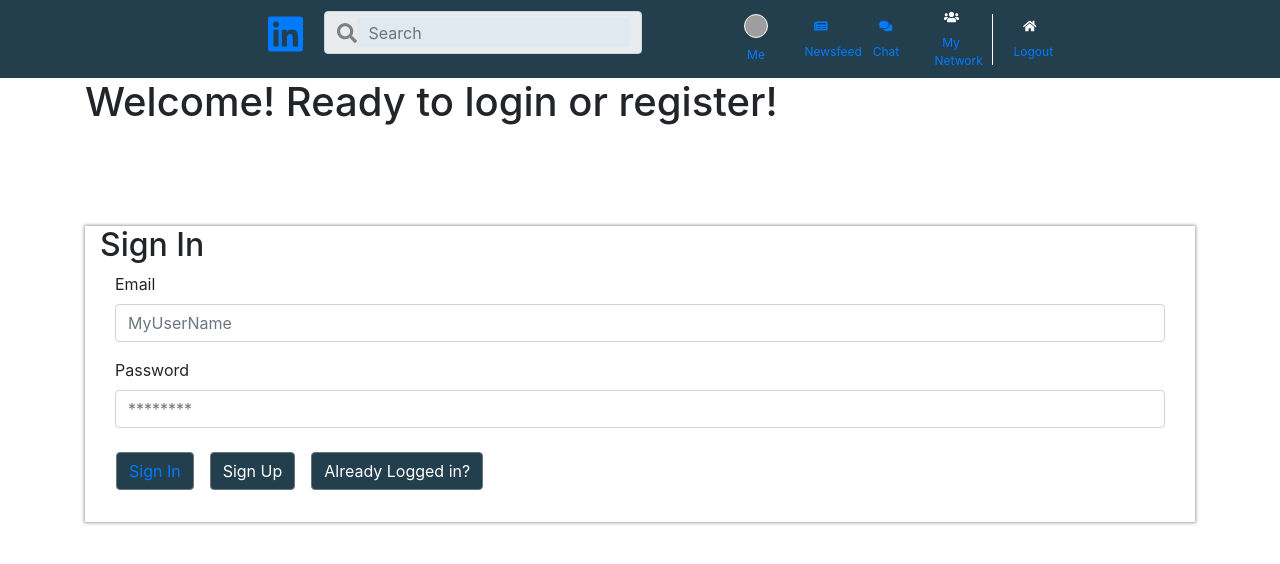
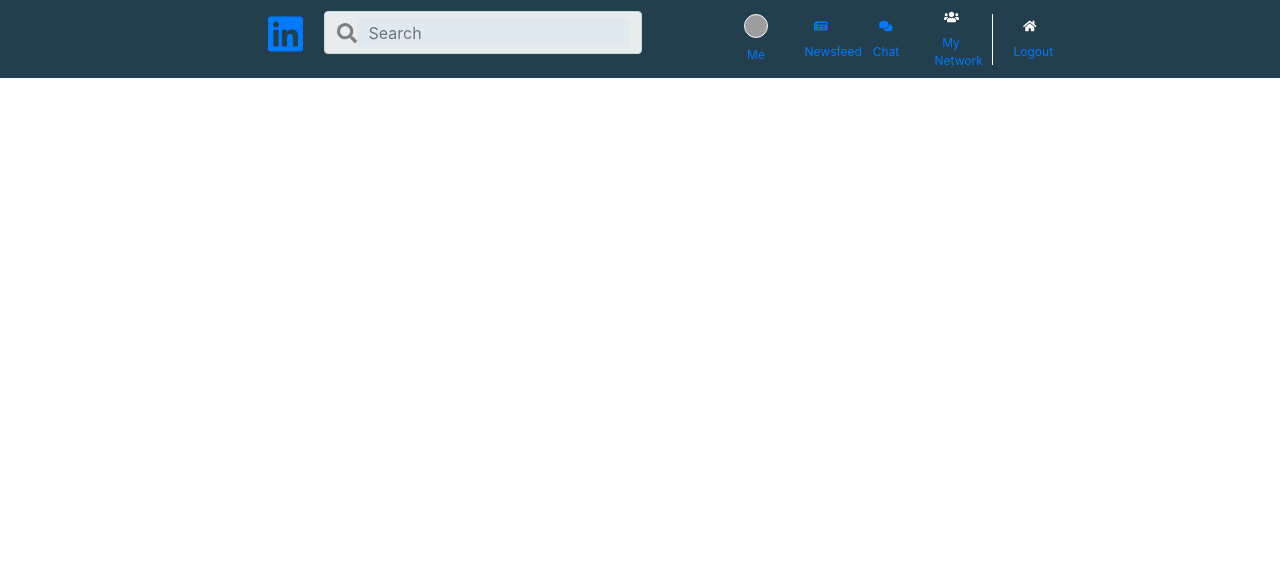
Before and after one commit to HenLovelyBird/FE_New_LinkedIn_TokenAuth, a React (Create React App) app: page /login in a window 1280 px wide. Shown: the top 564 px of the page. Built offline with nearby package versions, Linux system fonts and the light colour scheme; grey boxes are pictures that could not be loaded.

Commit message:
sign in working

```diff
--- a/src/App.js
+++ b/src/App.js
@@ -1,8 +1,8 @@
 import React from 'react';
 import { Container } from 'reactstrap'
-import { BrowserRouter as Router, Route, Switch, Link } from "react-router-dom"
+// import { BrowserRouter as Router, Route, Switch, Link } from "react-router-dom"
 import './App.css';
-import Loginpage from './Pages/Login/LoginIndex.jsx'
+import LoginIndex from './Pages/Login/LoginIndex.jsx'
 // import Profile from './Pages/Profile/ProfileIndex'
 // import Registrationomponent from "./Pages/Registration/RegistrationIndex"
 // import PrivateRoute from "./PrivateRoute"
@@ -21,7 +21,7 @@ function App() {
   return (
     <Container>
       <h1> Welcome! Ready to login or register!</h1>
-      <Loginpage />
+      <LoginIndex />
     </Container>
   );
 }
--- a/src/Pages/Login/Components/RegistrationComponent.jsx
+++ b/src/Pages/Login/Components/RegistrationComponent.jsx
@@ -1,25 +1,24 @@
-import React from 'react';
+import React from "react";
 // import '../App.css';
-import { useState } from "react"
-import {withRouter} from "react-router-dom"
-import { connect }from "react-redux"
+import { useState } from "react";
+import { withRouter } from "react-router-dom";
+import { connect } from "react-redux";
 
-const mapStateToProps = state => state
+const mapStateToProps = state => state;
 const mapDispatchToProps = dispatch => ({
-  setUserToken: base64 => dispatch({
-    type:"SET_USERBASE64",
-    payload: base64
-  })
-})
-
+  setUserToken: base64 =>
+    dispatch({
+      type: "SET_USERBASE64",
+      payload: base64
+    })
+});
 
 function RegisterComponent(props) {
-
-  const [ username, setUsername] = useState("")
-  const [ password, setPassword] = useState("")
-  const [ role, setRole] = useState("user")
-  const [ saveCredentials, setSaveCredentials] = useState(false)
-  const [ error, setError] = useState(undefined)
+  const [username, setUsername] = useState("");
+  const [password, setPassword] = useState("");
+  const [role, setRole] = useState("user");
+  const [saveCredentials, setSaveCredentials] = useState(false);
+  const [error, setError] = useState(undefined);
 
   const register = async () => {
     //create my "token" starting from username and password
@@ -34,38 +33,57 @@ function RegisterComponent(props) {
         password,
         role
       })
-    })
+    });
 
-    if (res.ok){
+    if (res.ok) {
       const resJson = await res.json();
-      console.log(resJson)
+      console.log(resJson);
       if (saveCredentials)
-        localStorage.setItem("access_token", resJson.access_token)
+        localStorage.setItem("access_token", resJson.access_token);
 
-      props.setUserToken(resJson.access_token)
-      props.history.push("/profile")
+      props.setUserToken(resJson.access_token);
+      props.history.push("/profile");
+    } else {
+      //console log
+      setError("Username and password incorrect");
+      setUsername("");
+      setPassword("");
     }
-    else{
-      //console log
-      setError("Username and password incorrect")
-      setUsername("")
-      setPassword("")
-    }
-  }
+  };
 
   return (
     <div className="App">
       <header className="App-header">
-        <input type="text" placeholder="username" value={username} onChange={e => setUsername(e.target.value)}></input>
-        <input type="password" placeholder="*********" value={password} onChange={e => setPassword(e.target.value)}></input>
-        <input type="text" placeholder="role" value={role} onChange={e => setRole(e.target.value)}></input>
-        <span>Save Credentials?</span>
-        <input type="checkbox" value={saveCredentials} onChange={e => setSaveCredentials(!saveCredentials)}/>
-        <input type="button" onClick={register} value="Login"></input>
+        <input
+          type="text"
+          placeholder="username"
+          value={username}
+          onChange={e => setUsername(e.target.value)}
+        ></input>
+        <input
+          type="password"
+          placeholder="*********"
+          value={password}
+          onChange={e => setPassword(e.target.value)}
+        ></input>
+        <input
+          type="text"
+          placeholder="role"
+          value={role}
+          onChange={e => setRole(e.target.value)}
+        ></input>
+        <input
+          type="checkbox"
+          value={saveCredentials}
+          onChange={e => setSaveCredentials(!saveCredentials)}
+        />
+        <input type="button" onClick={register} value="Registration"></input>
         {error && <h2>{error}</h2>}
       </header>
     </div>
   );
 }
 
-export default withRouter(connect(mapStateToProps, mapDispatchToProps)(RegisterComponent));
+export default withRouter(
+  connect(mapStateToProps, mapDispatchToProps)(RegisterComponent)
+);
--- a/src/Pages/Login/LoginIndex.jsx
+++ b/src/Pages/Login/LoginIndex.jsx
@@ -1,11 +1,11 @@
 import React from 'react';
 import {
-  Container, Col, Form,
+  Container, Col, Form, Row,
   FormGroup, Label, Input,
   Button,
 } from 'reactstrap';
 import '../Login/style.css';
-import { Link } from 'react-router-dom'
+// import { Link } from 'react-router-dom'
 // import LoginTranslator from './Components/LoginTranslatorComponent';
 import { useState } from "react"
 import {withRouter} from "react-router-dom"
@@ -15,9 +15,9 @@ import RegistrationComponent from './Components/RegistrationComponent';
 
 const mapStateToProps = state => state
 const mapDispatchToProps = dispatch => ({
-  setUserToken: base64 => dispatch({
-    type:"SET_USERBASE64",
-    payload: base64
+  setUserToken: token => dispatch({
+    type:"SET_ACCESS_TOKEN",
+    payload: token
   })
 })
 
@@ -34,13 +34,14 @@ function Loginpage(props) {
   const [ saveCredentials, setSaveCredentials] = useState(false)
   const [ error, setError] = useState(undefined)
 
-  const login = async () => {
-    const res = await fetch("http://localhost:3500/users/signin", {
+  const login = async (e) => {
+    e.preventDefault()
+    const res = await fetch("http://localhost:7000/users/signin", {
       method:"POST",
       headers: {
         "Content-Type": "application/json"
       },
-      body: ({
+      body: JSON.stringify({
         username,
         password
       })
@@ -48,7 +49,6 @@ function Loginpage(props) {
     if (res.ok){
         const resJson = await res.json();
         console.log(resJson)
-        //props.setUserAuth(base64usernameAndPassword)
         if (saveCredentials)
           localStorage.setItem("access_token", resJson.access_token)
 
@@ -63,6 +63,27 @@ function Loginpage(props) {
         setPassword("")
       }
 }
+
+  const register = async(e) => {
+    e.Link(RegistrationComponent)
+    const res = await fetch("http://localhost:7000/users/registration", {
+    })
+    if (res.ok){
+      const resJson = await res.json();
+      console.log(resJson)
+      if(saveCredentials)
+        localStorage.setItem("access_token", resJson.access_token)
+
+        props.setUserToken(resJson.access_token)
+
+        props.history.push("/signin")
+    }
+    else {
+      setError("please enter valid username and password")
+      setUsername("")
+      setPassword("")
+    }
+  }
     return (
       <Container className="login-container">
         <h2 style={{marginTop: "5px"}}>Sign In</h2>
@@ -72,8 +93,7 @@ function Loginpage(props) {
             <FormGroup>
               <Label>Email</Label>
               <Input
-                type="name"
-                name="username"
+                type="username"
                 value={username}
                 placeholder="MyUserName"
                 onChange={e => setUsername(e.target.value)}
@@ -85,26 +105,32 @@ function Loginpage(props) {
               <Label for="examplePassword">Password</Label>
               <Input
                 type="password"
-                name="password"
                 value={password}
                 placeholder="********"
                 onChange={e => setPassword(e.target.value)}
               />
             </FormGroup>
 
+            <Row>
+            <span>Save Credentials?</span>
+
+            <Col>
+            <input type="checkbox"
+            value={saveCredentials}
+            onChange={e => setSaveCredentials(!saveCredentials)}/>
+            </Col>
+            </Row>
+
           </Col>
-          <Button className="login-btns">
-            <Link to='/login' onClick={login} value="login">Sign In</Link>
+          <Button className="login-btns" value="login" onClick={login} >
+          Sign In
           </Button>
 
-          <Button className="login-btns" value="registration">
-            <Link to="/register" />Sign Up
+          <Button className="login-btns" value="Registration" onClick={register}>
+            Sign Up
           </Button>
 
-          <Button className="login-btns"><Link to="/profile" />Already Logged in?</Button>
-
-
-
+          {error && <h2>{error}</h2>}
         </Form>
       </Container>
     );
@@ -112,4 +138,4 @@ function Loginpage(props) {
 
   }
 
-export default connect(mapStateToProps, mapDispatchToProps)(Loginpage);
+export default withRouter(connect(mapStateToProps, mapDispatchToProps)(Loginpage));
--- a/src/Pages/Login/style.css
+++ b/src/Pages/Login/style.css
@@ -13,8 +13,6 @@
     justify-content: space-evenly;
 }
 
-
-
 /* LoginTranslator */
 #cl-btn {
     color: rgb(0, 8, 255);
--- a/src/Pages/Profile/ProfileIndex.jsx
+++ b/src/Pages/Profile/ProfileIndex.jsx
@@ -1,5 +1,5 @@
 import React from "react";
-import { Jumbotron, Container, Col, Row, Button } from "reactstrap";
+import { Jumbotron, Container, Col, Row } from "reactstrap";
 import "../Profile/style.css";
 import ProfileInfo from "./Components/ProfileInfo";
 import GETProfile from '../../APIs/Profile/getProfile.js'
--- a/src/index.js
+++ b/src/index.js
@@ -3,7 +3,7 @@ import ReactDOM from 'react-dom';
 import 'bootstrap/dist/css/bootstrap.min.css'
 import './index.css';
 import Navigation from './Pages/Global/Navigation/NavigationIndex'
-import Login from './App';
+// import Login from './App';
 import Profile from './Pages/Profile/ProfileIndex'
 import Newsfeed from './Pages/Newsfeed/NewsfeedIndex'
 import Chat from './Pages/Chat/ChatIndex'
@@ -20,12 +20,11 @@ ReactDOM.render(
         <Router>
             <Navigation />
             <Switch>
-            <Route path="/login" component={Login} />
-                <LoginIndex />
+                <Route path="/" exact ><LoginIndex /></Route>
                 {/* <PrivateRoute isAuthenticated={this.props.userToken} path="/profile" component={MyProfile} /> */}
-            <Route path="/register" component={Login} />
-                <RegistrationComponent />
-            <Route path="/profile" component={Profile} />
+                <Route path="/signin"> <LoginIndex /></Route>
+                <Route path="/registration" component={RegistrationComponent} />
+                <Route path="/profile" > <Profile /></Route>
                 <Route path="/posts/:id" component={Newsfeed} />
                 <Route path="/im" component={Chat} />
             </Switch>
--- a/src/reducers/loginReducer.js
+++ b/src/reducers/loginReducer.js
@@ -13,6 +13,7 @@ export default (state = {}, action) => {
           currentUser: "",
           currentPassword: ""
         };
+      case "SET_ACCESS_TOKEN":return{...state, token: action.payload}
 
       default:
         return state;
--- a/src/store/index.js
+++ b/src/store/index.js
@@ -1,5 +1,5 @@
 import {createStore, combineReducers, compose, applyMiddleware} from "redux"
-// import loginAuthReducer from "../reducers/loginAuthReducer"
+import loginAuthReducer from "../reducers/loginReducer"
 import newsfeedReducer from '../reducers/newsfeedReducer';
 import thunk from "redux-thunk"
 
@@ -7,7 +7,7 @@ const composeEnhancers = window.__REDUX_DEVTOOLS_EXTENSION_COMPOSE__ || compose
 
 const initialState = {
 //    userToken: undefined,
-
+    loginAuth: {},
     newsfeed: {
         news: [],
         comment: {}
@@ -16,7 +16,7 @@ const initialState = {
 }
 
 const combinedReducers = combineReducers({
-    // loginAuth: loginAuthReducer,
+    loginAuth: loginAuthReducer,
     // userToken: loginAuthReducer,
     newsfeed: newsfeedReducer
 })
```
Lines whose indentation alone changed are shown as unchanged.
